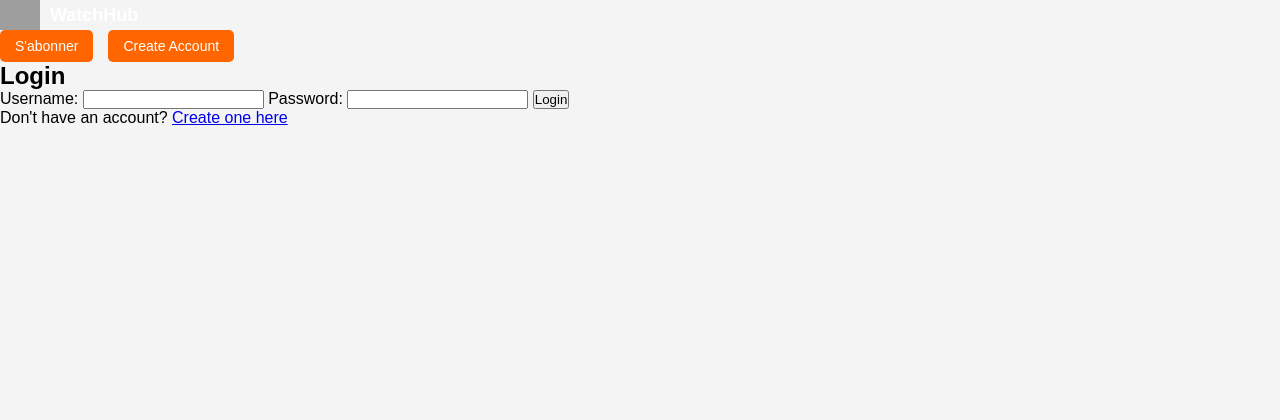
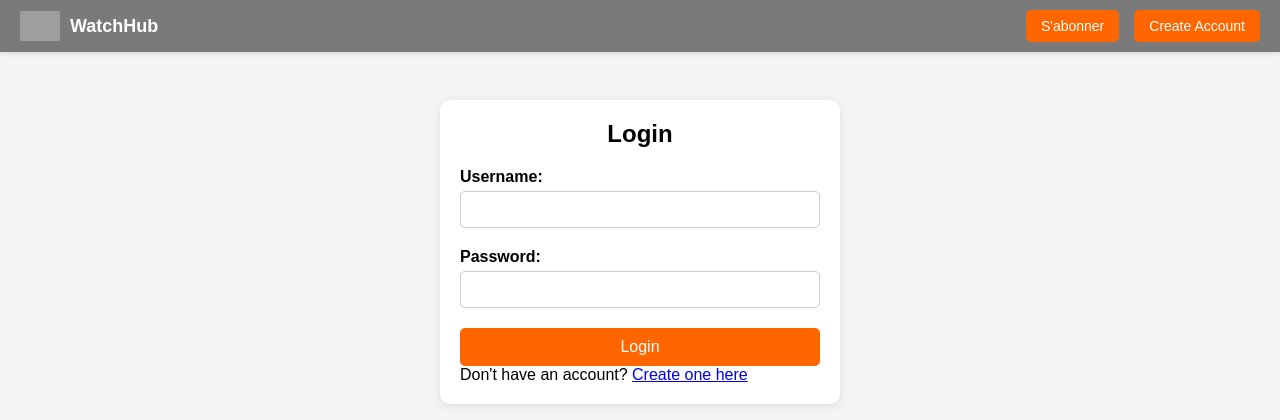
Before and after one commit to boudenthebest/watchhub, a PHP site: page /login.html in a window 1280 px wide. Shown: the top 420 px of the page. Before the commit the page ends 125 px from the top, so only its background shows below. Run offline with PHP 8.4, Linux system fonts and the light colour scheme; grey boxes are pictures that could not be loaded.

Commit message:
Update styles.css

```diff
--- a/styles.css
+++ b/styles.css
@@ -12,7 +12,6 @@ body, html {
 }
 
 /* Barre d'en-tête */
-.header-bar {
 .header-bar {
     display: flex;
     justify-content: space-between;
```
